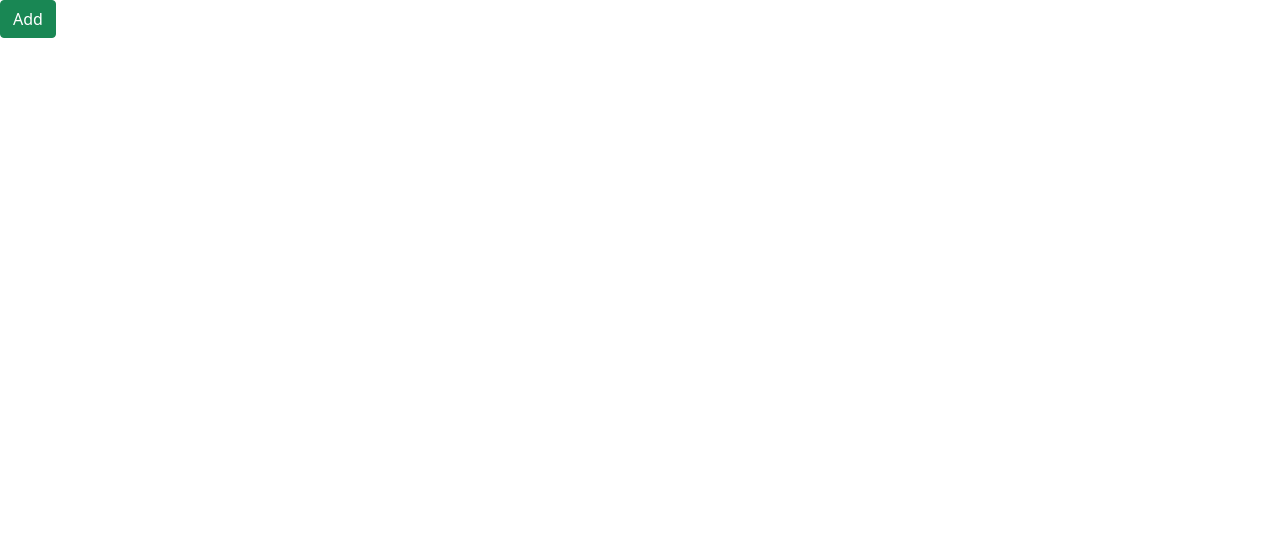
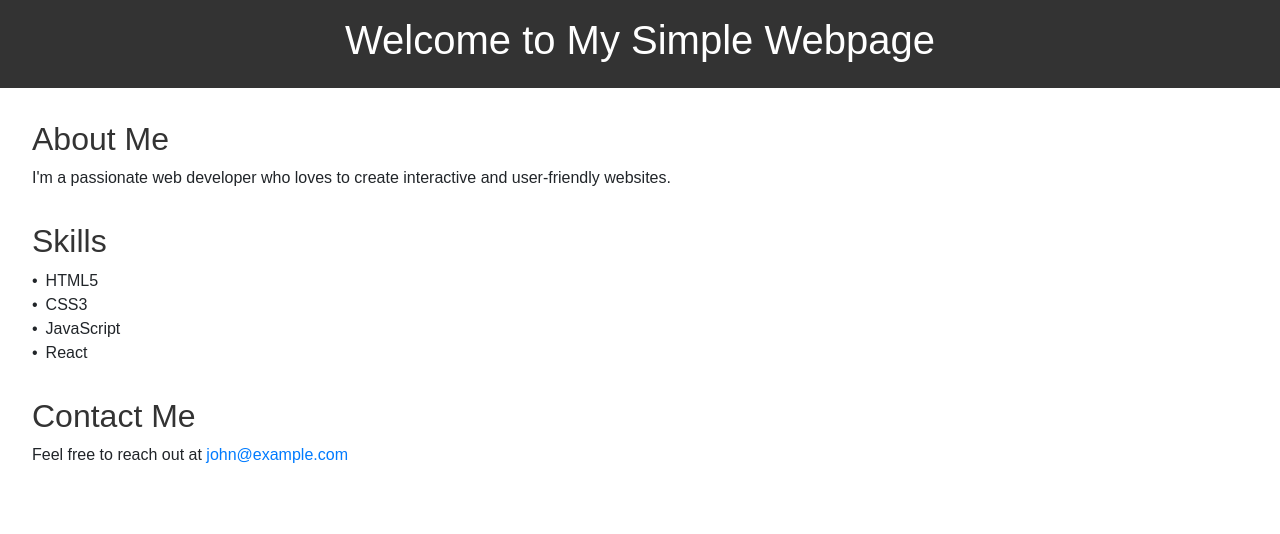
Before and after one commit to akshayyelvankar/signify_assignments, a plain HTML site: page Assignment_1/index.html in a window 1280 px wide. Drawn offline with Linux system fonts and the light colour scheme.

Commit message:
Intial commit

```diff
--- a/Assignment_1/index.html
+++ b/Assignment_1/index.html
@@ -4,12 +4,34 @@
     <meta charset="UTF-8">
     <meta name="viewport" content="width=device-width, initial-scale=1.0">
     <link rel="stylesheet" href="../bootstrap-5.0.2-dist/css/bootstrap.min.css"/>
+    <link rel="stylesheet" href="../Assignment_1/style.css"/>
     <title>Into to Html,Css,Javascript</title>
 </head>
 <body>
-    <div>
-        <button class="btn btn-success">Add</button>
-    </div>
+    <header>
+        <h1>Welcome to My Simple Webpage</h1>
+    </header>
+    <main>
+        <section class="intro-section">
+          <h2>About Me</h2>
+          <p>I'm a passionate web developer who loves to create interactive and user-friendly websites.</p>
+        </section>
+
+        <section class="skills-section">
+          <h2>Skills</h2>
+          <ul>
+            <li>HTML5</li>
+            <li>CSS3</li>
+            <li>JavaScript</li>
+            <li>React</li>
+          </ul>
+        </section>
+
+        <section class="contact-section">
+          <h2>Contact Me</h2>
+          <p>Feel free to reach out at <a href="mailto:john@example.com">john@example.com</a></p>
+        </section>
+      </main>
   <script src="app.js"></script>
   <script src="../bootstrap-5.0.2-dist/js/bootstrap.min.js"></script>
 </body>
--- a/Assignment_1/style.css
+++ b/Assignment_1/style.css
@@ -0,0 +1,52 @@
+*{
+    padding: 0;
+    margin: 0;
+    box-sizing: border-box;
+
+}
+body{
+    font-family: Arial, sans-serif;
+}
+
+header {
+    background-color: #333;
+    color: white;
+    text-align: center;
+    padding: 1rem;
+  }
+
+  main {
+    padding: 2rem;
+  }
+
+  .intro-section, .skills-section, .contact-section {
+    margin-bottom: 2rem;
+  }
+
+  h2 {
+    color: #333;
+  }
+
+  ul {
+    list-style-type: none;
+    padding: 0;
+  }
+
+  ul li::before {
+    content: "\2022"; /* Bullet point */
+    margin-right: 8px;
+  }
+
+  a {
+    color: #007bff;
+    text-decoration: none;
+  }
+
+  footer {
+    background-color: #f4f4f4;
+    text-align: center;
+    padding: 1rem;
+    position: absolute;
+    bottom: 0;
+    width: 100%;
+  }
```
